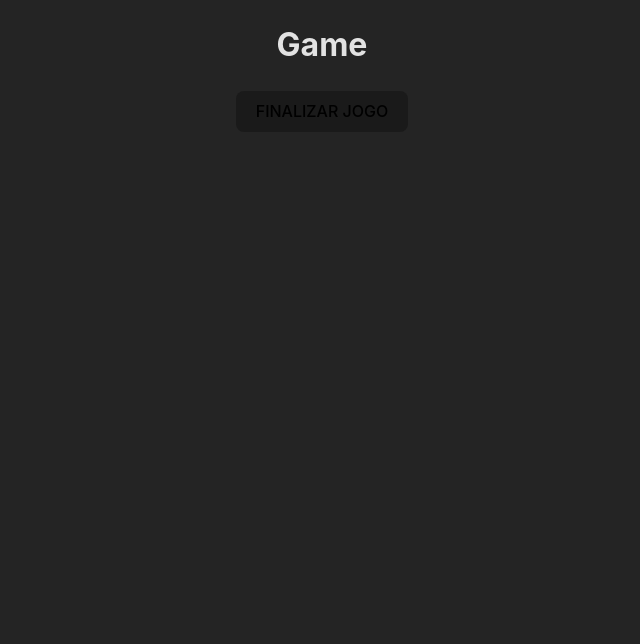
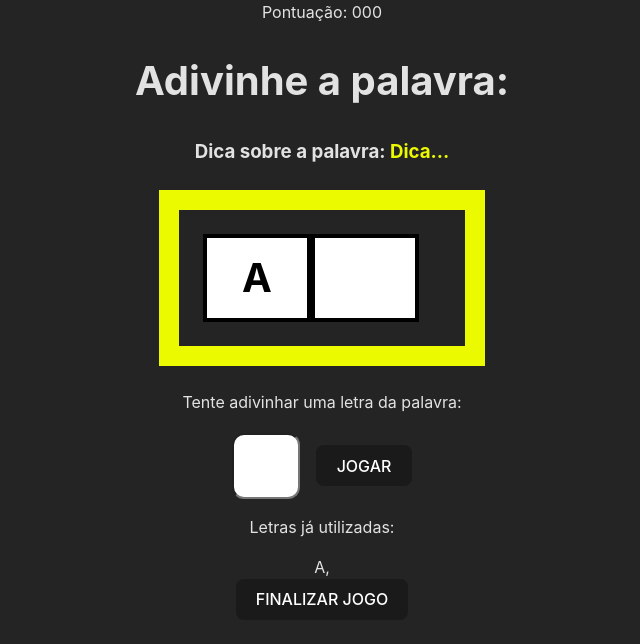
Before and after one commit to brunoamoroso/secret-word-react, a React (Vite) app: page / in a window 1280 px wide. Both pictures are taken after a click on the button "COMEÇAR O JOGO". Shown: the top 644 px of the page, without its empty margins (318-958 px from the left). Built offline with nearby package versions, Linux system fonts and the light colour scheme; no server answers.

Commit message:
adding game components

```diff
--- a/src/components/Game.module.css
+++ b/src/components/Game.module.css
@@ -0,0 +1,51 @@
+.game h1{
+    font-size: 2.5rem;
+}
+
+.points span{
+    font-weight: bold;
+}
+
+.tip span{
+    color: #ecfa00;
+}
+
+.wordContainer{
+    margin: 1.5rem;
+    padding: 1.5rem;
+    border: 20px solid #ecfa00;
+    display: flex;
+}
+
+.letter, .blankSquare{
+    font-size: 2.5rem;
+    line-height: 5rem;
+    border: 4px solid #000;
+    width: 100px;
+    text-transform: uppercase;
+    background-color: #fff;
+    color: #000;
+    font-weight: bold;
+}
+
+.letterContainer p{
+    margin-bottom: 1.2rem;
+}
+
+.letterContainer form{
+    display: flex;
+    align-items: center;
+    justify-content: center;
+}
+
+.letterContainer input{
+    height: 60px;
+    width: 60px;
+    font-size: 2rem;
+    text-align: center;
+    margin-right: 1rem;
+    background-color: #fff;
+    color: #242424;
+    border-radius: 12px;
+    text-transform: uppercase;
+}
--- a/src/components/Game.tsx
+++ b/src/components/Game.tsx
@@ -7,8 +7,35 @@ export interface IGameProps {
 
 export default function Game ({verifyLetter}: IGameProps) {
   return (
-    <div>
-      <h1>Game</h1>
+    <div className={styles.game}>
+      <span className={styles.points}>
+        Pontuação: 000
+      </span>
+
+      <h1>Adivinhe a palavra: </h1>
+      <h3 className={styles.tip}>
+        Dica sobre a palavra: <span>Dica...</span>
+      </h3>
+
+      <div className={styles.wordContainer}>
+        <span className={styles.letter}>
+          A
+        </span>
+        <span className={styles.blankSquare}></span>
+      </div>
+
+      <div className={styles.letterContainer}>
+        <p>Tente adivinhar uma letra da palavra:  </p>
+        <form>
+          <input type="text" name="letter" maxLength={1} required />
+          <button>Jogar</button>
+        </form>
+      </div>
+
+      <div className={styles.wrongLettersContainer}>
+        <p>Letras já utilizadas:</p>
+        <span>A,</span>
+      </div>
       <button onClick={verifyLetter}>Finalizar Jogo</button>
     </div>
   );
--- a/src/index.css
+++ b/src/index.css
@@ -38,6 +38,7 @@ button {
   font-weight: 500;
   font-family: inherit;
   background-color: #1a1a1a;
+  color: #fff;
   cursor: pointer;
   transition: border-color 0.25s;
   text-transform: uppercase;
```
